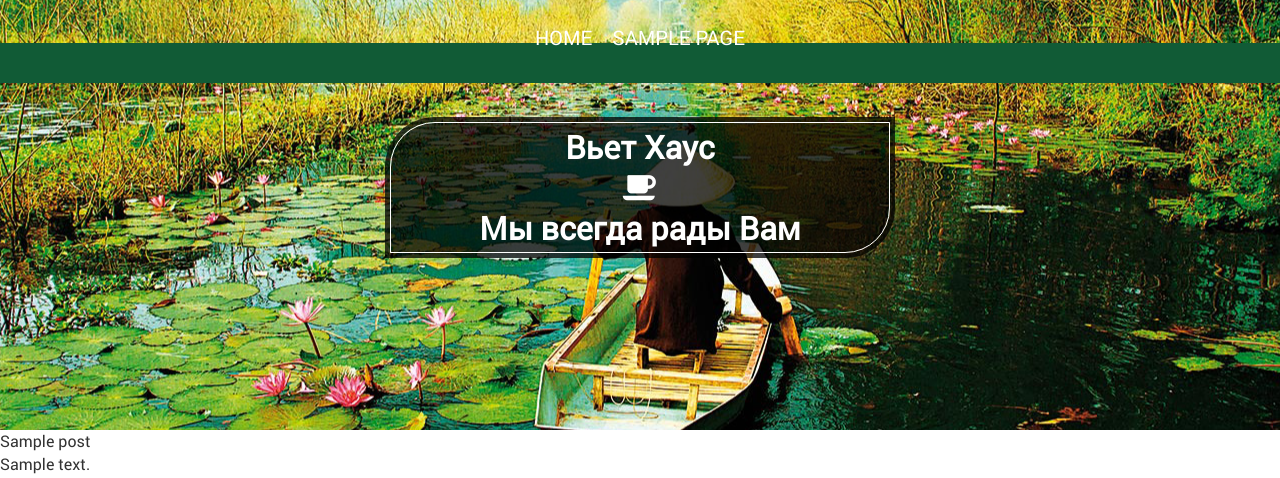
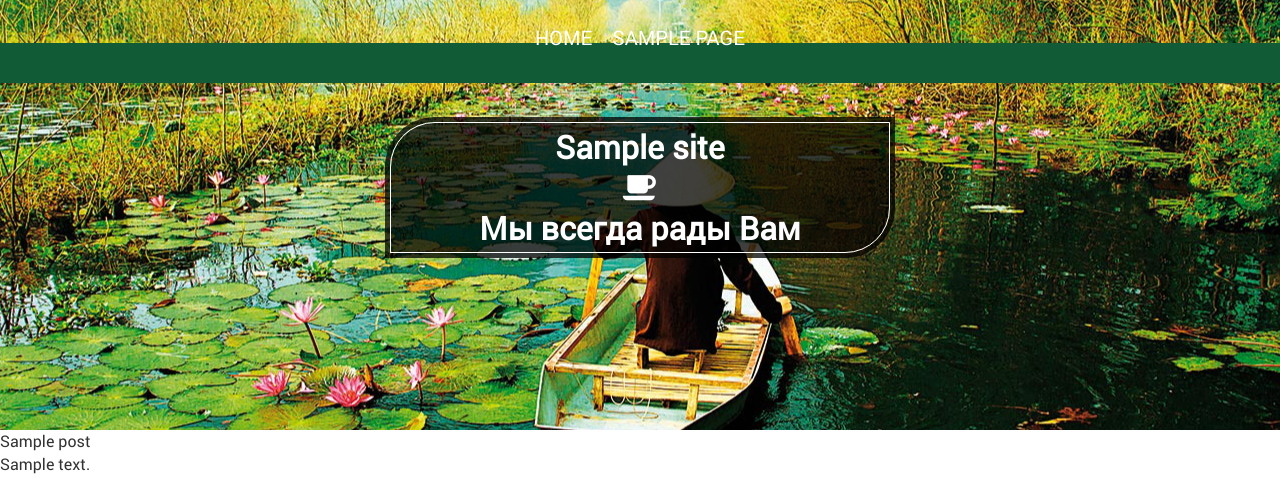
Before and after one commit to nguyenduy0502/nhahang, a WordPress theme: the page made by wp-content/themes/AsiteRestaurant/page.php in a window 1280 px wide. Shown: the top 478 px of the page. Run offline with PHP 8.4 and a stand-in for WordPress, Linux system fonts and the light colour scheme; the site name, menu and one post (Sample post) are stand-ins, and other content is empty.

Commit message:
tittle fix

```diff
--- a/wp-content/themes/AsiteRestaurant/includes/navigation/main-menu.php
+++ b/wp-content/themes/AsiteRestaurant/includes/navigation/main-menu.php
@@ -8,7 +8,7 @@
 
 		<div class="col-md-12 col-xs-12 col_centered vhmain">
 			<div class="quad col_centered">
-				<h1>Вьет Хаус</h1>
+				<h1><?php bloginfo('name');?></h1>
 				<h1><i class="fa fa-coffee"></i></h1>
 				<h1>Мы всегда рады Вам</h1>
 			</div>
```
